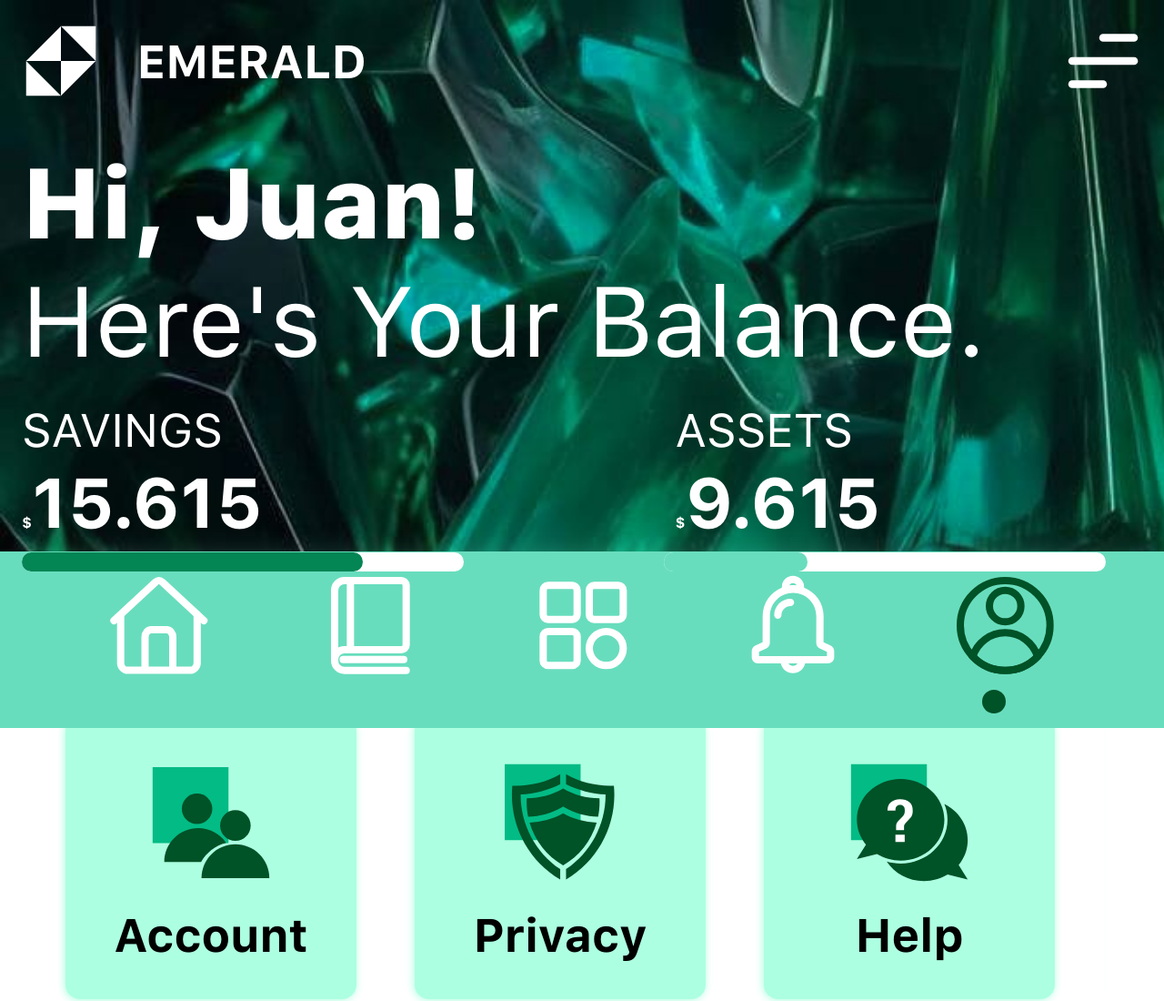
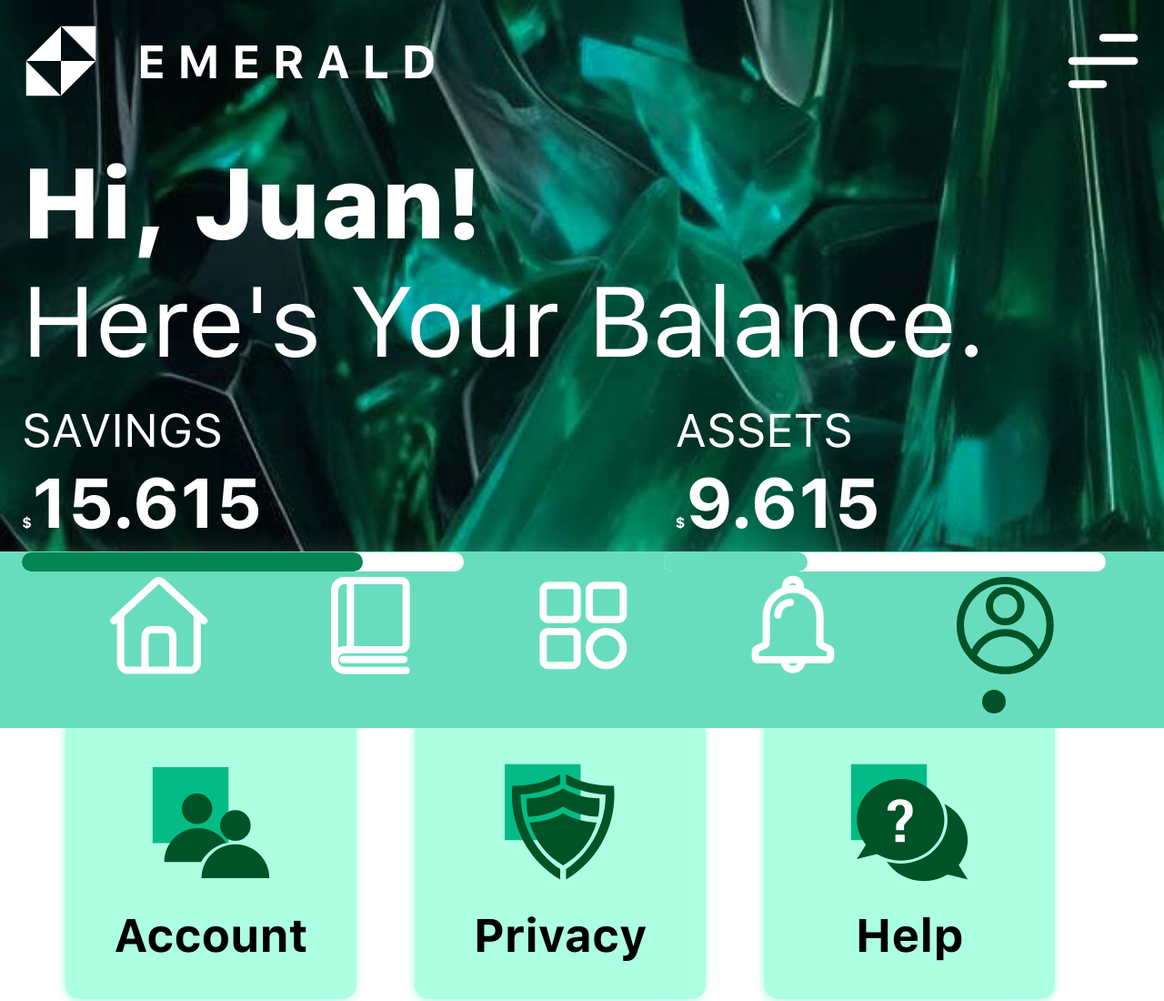
Before and after one commit to JuanCarlosAlmarioBabilonia/virtualWallet, a plain HTML site: page index.html in a window 1280 px wide. Shown: the top 1100 px of the page at 91% size. Drawn offline with Linux system fonts and the light colour scheme.

Commit message:
feat: :lipstick: Adittion of letter spacing to "titulo p"
I added the letter spacing function in galaxi and style css

```diff
--- a/css/galaxi.css
+++ b/css/galaxi.css
@@ -28,6 +28,7 @@ header{
     margin-left: 2.5vw;
     color: #005227;
     font-family: "basic_text";
+    letter-spacing: 1vw;
 }
 
 .titulo img{
--- a/css/style.css
+++ b/css/style.css
@@ -32,6 +32,7 @@ body{
     font-size: 4vw;
     margin-left: 2.5vw;
     color: white;
+    letter-spacing: 1vw;
     font-family: "basic_text";
 }
 
```
